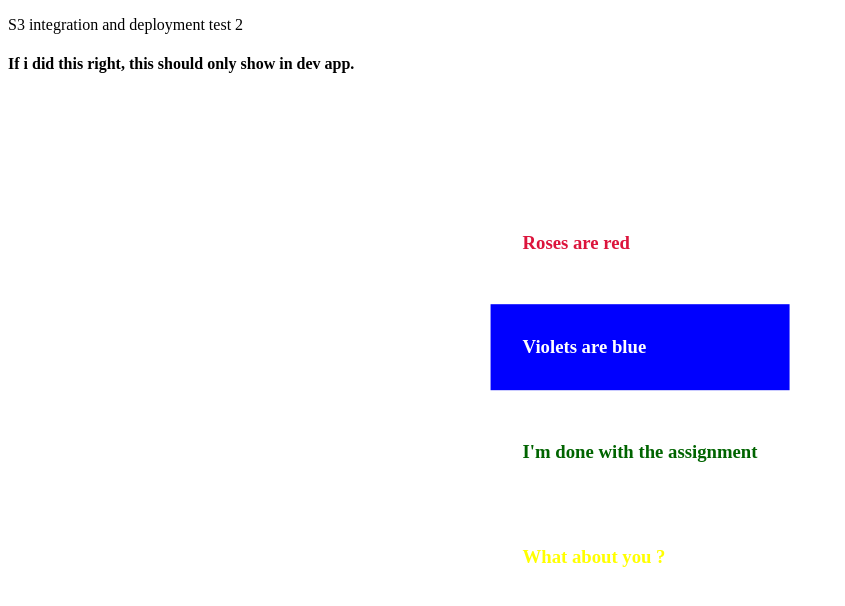
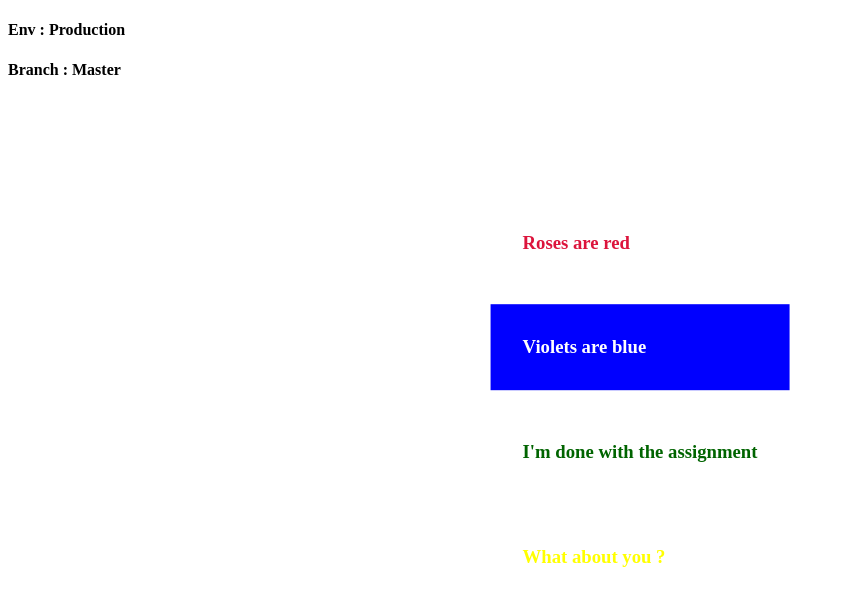
Before and after one commit to Janakaraj/ci-cd-practical-1, an Angular app: page /home in a window 1280 px wide. Shown: the top 606 px of the page, without its empty margins (0-845 px from the left). Built offline with nearby package versions, Linux system fonts and the light colour scheme.

Commit message:
Minor fixes

```diff
--- a/src/app/home/home.component.html
+++ b/src/app/home/home.component.html
@@ -13,8 +13,6 @@
     </div>
 </div>
 <div>
-    <p>S3 integration and deployment test 2</p>
+    <h4>Env : Production</h4>
+    <h4>Branch : Master</h4>
 </div>
-<div>
-    <h4>If i did this right, this should only show in dev app.</h4>
-</div>
```
